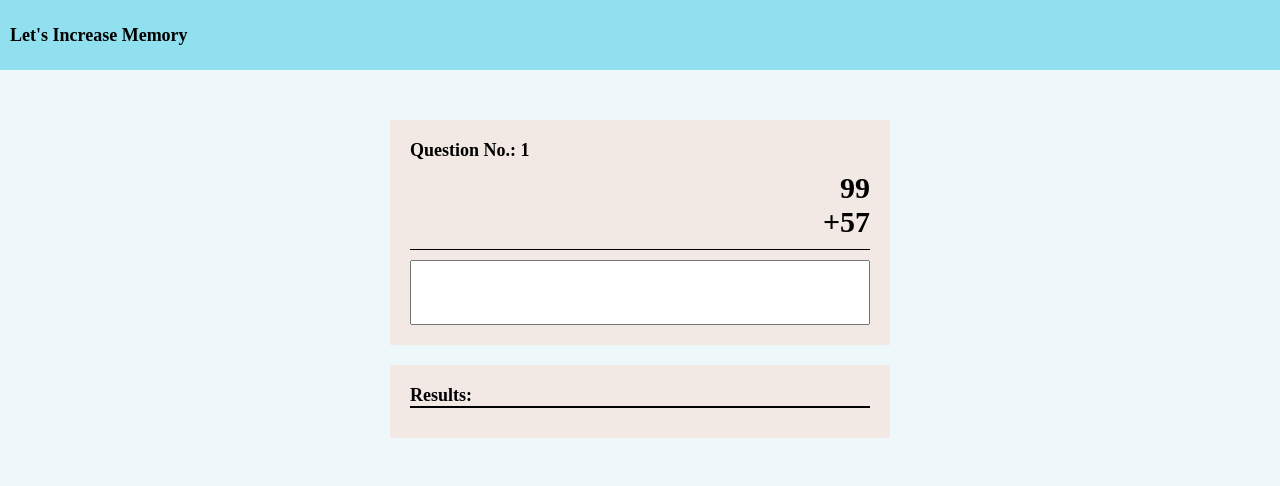
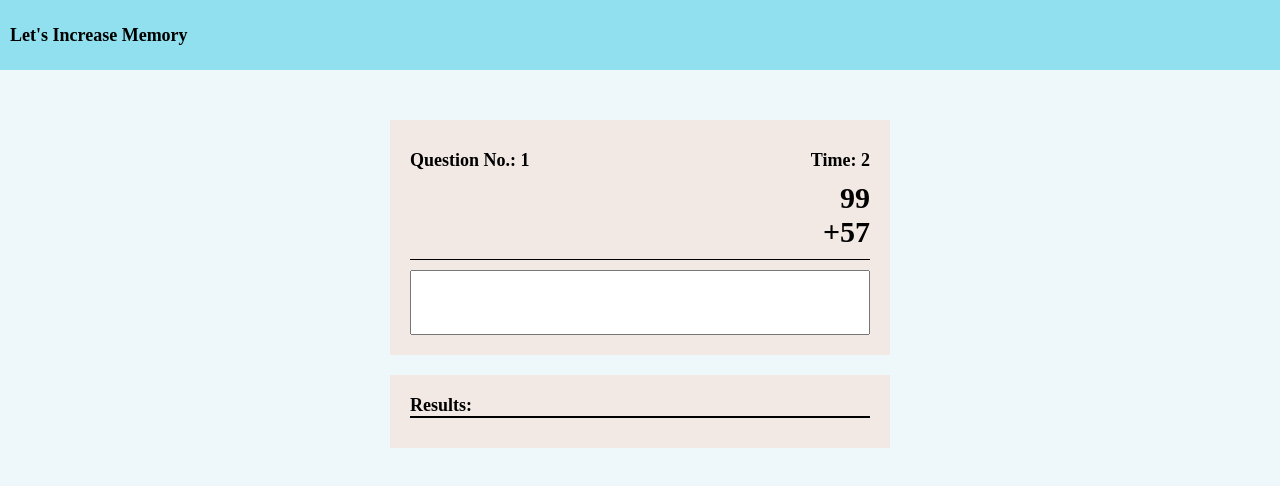
Before and after one commit to devbyanurag/memo-optimizing-game, a React (Vite) app: page / in a window 1280 px wide. Both pictures are taken after a click on the button "Start". Shown: the top 486 px of the page. Built offline with nearby package versions, Linux system fonts and the light colour scheme; a web font is replaced by a local one.

Commit message:
added timer

```diff
--- a/src/components/PlayComponent/PlayComponent.tsx
+++ b/src/components/PlayComponent/PlayComponent.tsx
@@ -6,11 +6,12 @@ interface Question {
   firstValue: string;
   secondValue: string;
   answer: string;
+  timeTaken: number
 }
 
 interface PlayComponentProps {
   questions: Question[];
-  setUserAnswer: (index: number, answer: string) => void
+  setUserAnswer: (index: number, answer: string, time: number) => void
   type: string
 
 }
@@ -18,14 +19,17 @@ interface PlayComponentProps {
 const PlayComponent = ({ questions, setUserAnswer, type }: PlayComponentProps) => {
   const [currentQuestion, setCurrentQuestion] = useState<Question | null>(null);
   const [inputValue, setInputValue] = useState<string>('');
-  const [currentIntex, setCurrentIntex] = useState<number>(0)
+  const [currentIndex, setCurrentIndex] = useState<number>(0)
+  const [questionType, setquestionType] = useState('+')
+  const [seconds, setSeconds] = useState(0);
+
+
 
   useEffect(() => {
     if (questions.length > 0) {
-      setCurrentQuestion(questions[currentIntex]);
+      setCurrentQuestion(questions[currentIndex]);
     }
   }, [questions]);
-  const [questionType, setquestionType] = useState('+')
 
   useEffect(() => {
     if (type === 'ADD') {
@@ -40,13 +44,11 @@ const PlayComponent = ({ questions, setUserAnswer, type }: PlayComponentProps) =
       setquestionType('/')
 
     }
-
-
   }, [type])
 
   const handleNextQuestion = () => {
-    if (currentIntex + 1 < questions.length) {
-      if(questions[currentIntex].answer===inputValue){
+    if (currentIndex + 1 < questions.length) {
+      if(questions[currentIndex].answer===inputValue){
         toast.success('correct',{duration: 1000})
       }
       else{
@@ -56,19 +58,31 @@ const PlayComponent = ({ questions, setUserAnswer, type }: PlayComponentProps) =
       setInputValue('');
 
       if (questions.length > 1) {
-        setCurrentQuestion(questions[currentIntex + 1]);
+        setCurrentQuestion(questions[currentIndex + 1]);
       }
-      setCurrentIntex(currentIntex + 1)
+      setCurrentIndex(currentIndex + 1)
+      setSeconds(0)
     }
 
 
   };
 
+  useEffect(() => {
+    const interval = setInterval(() => {
+      setSeconds(prevSeconds => prevSeconds + 1);
+    }, 1000);
+    return () => clearInterval(interval);
+  }, []);
+
+
   return (
     <div className={styles.container}>
     <Toaster/>
 
-      <p>Question No.: {currentIntex+1}</p>
+      <div style={{display: 'flex', justifyContent:'space-between'}}>
+      <p>Question No.: {currentIndex+1}</p>
+      <p>Time: {seconds}</p>
+      </div>
       {currentQuestion && (
         <div className={styles.calculationContainer}>
           <div className={styles.calculationType}>
@@ -90,10 +104,10 @@ const PlayComponent = ({ questions, setUserAnswer, type }: PlayComponentProps) =
           onKeyDown={(e) => {
             if (e.key === 'Enter') {
               if(inputValue){
-                setUserAnswer(currentIntex, inputValue);
+                setUserAnswer(currentIndex, inputValue,seconds);
               }
               else{
-                setUserAnswer(currentIntex, 'Not Answered');
+                setUserAnswer(currentIndex, 'Not Answered', seconds);
               }
               handleNextQuestion()
             }
--- a/src/components/ResultTable/ResultTable.tsx
+++ b/src/components/ResultTable/ResultTable.tsx
@@ -5,7 +5,8 @@ interface Question {
   firstValue: string;
   secondValue: string;
   answer: string;
-  userAnswer: string
+  userAnswer: string;
+  timeTaken: number
 }
 
 interface ResultTableProps {
@@ -30,10 +31,7 @@ const ResultTable = ({ questions, type }: ResultTableProps) => {
       setquestionType('/')
 
     }
-
-
   }, [type])
-
 
 
   return (
@@ -50,9 +48,7 @@ const ResultTable = ({ questions, type }: ResultTableProps) => {
                 </div></div>
               <div>Your Answer : <span className={question.answer===question.userAnswer? styles.correctAns: styles.wrongAns}>{question.userAnswer}</span></div>
               <div>Correct Answer : {question.answer}</div>
-
-
-
+              <div>Time taken : {question.timeTaken} Seconds</div>
             </div>
           )
         })
--- a/src/pages/Home/Home.tsx
+++ b/src/pages/Home/Home.tsx
@@ -10,7 +10,7 @@ const Home = () => {
   const [timerChecked, setTimerChecked] = useState<boolean>(false);
   const [started, setStarted] = useState<boolean>(false)
   const [questionsNo, setQuestionsNo] = useState<string>('10')
-  const [questions, setQuestions] = useState<{ firstValue: string, secondValue: string, answer: string, userAnswer: string }[]>([]);
+  const [questions, setQuestions] = useState<{ firstValue: string, secondValue: string, answer: string, userAnswer: string, timeTaken: number  }[]>([]);
 
 
   const handleChangeType = (value: string) => {
@@ -61,16 +61,17 @@ const Home = () => {
         answerDigit = firstValue / secondValue
         answerDigit = parseFloat(answerDigit.toFixed(2));
       }
-      generatedQuestions.push({ firstValue: firstValue.toString() || '0', secondValue: secondValue.toString() || '0', answer: answerDigit.toString(), userAnswer: '' });
+      generatedQuestions.push({ firstValue: firstValue.toString() || '0', secondValue: secondValue.toString() || '0', answer: answerDigit.toString(), userAnswer: '',timeTaken: 0 });
 
     }
     setQuestions(generatedQuestions)
 
   };
-  const setUserAnswer = (index: number, answer: string) => {
+  const setUserAnswer = (index: number, answer: string,time: number) => {
     setQuestions((prevQuestions) => {
       const updatedQuestions = [...prevQuestions];
       updatedQuestions[index].userAnswer = answer;
+      updatedQuestions[index].timeTaken = time;
       return updatedQuestions;
     });
   };
```
Also changed, not shown: src/components/Timer/Timer.tsx (added, +17 -0 lines).
